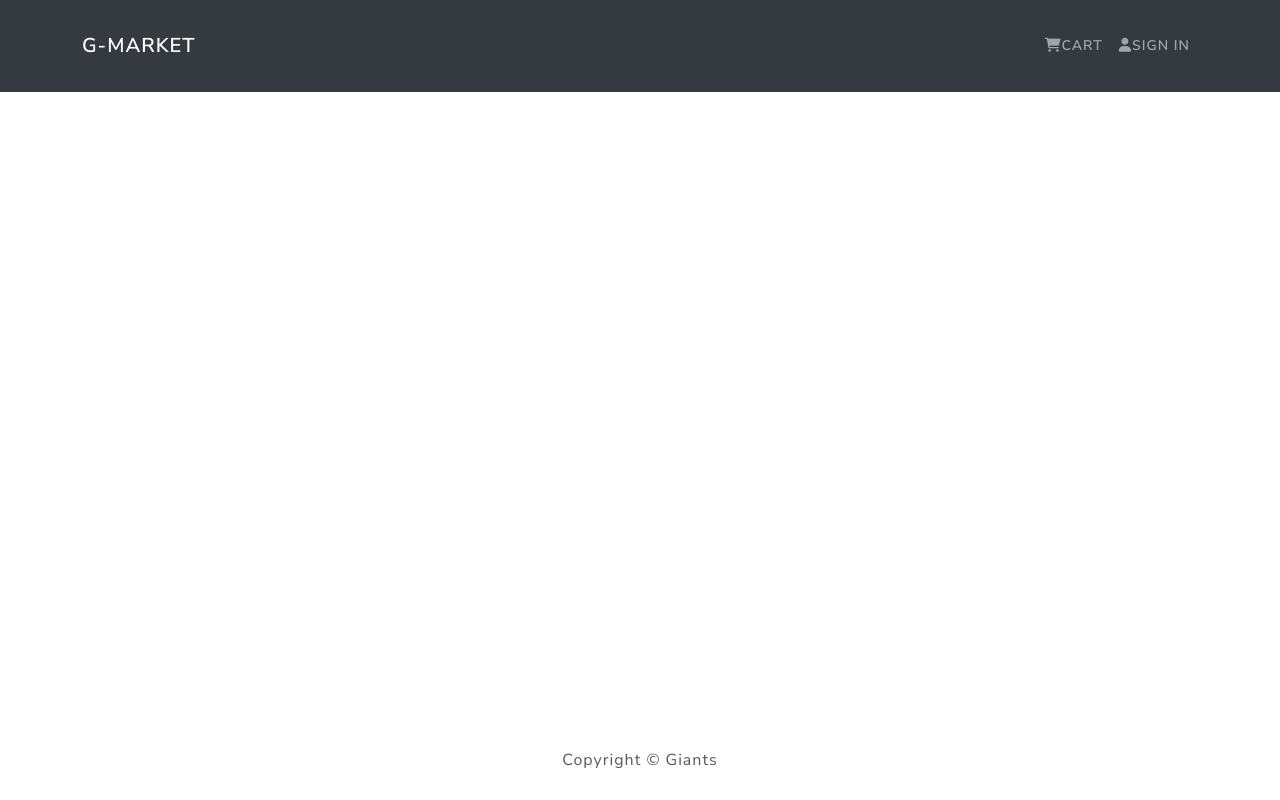
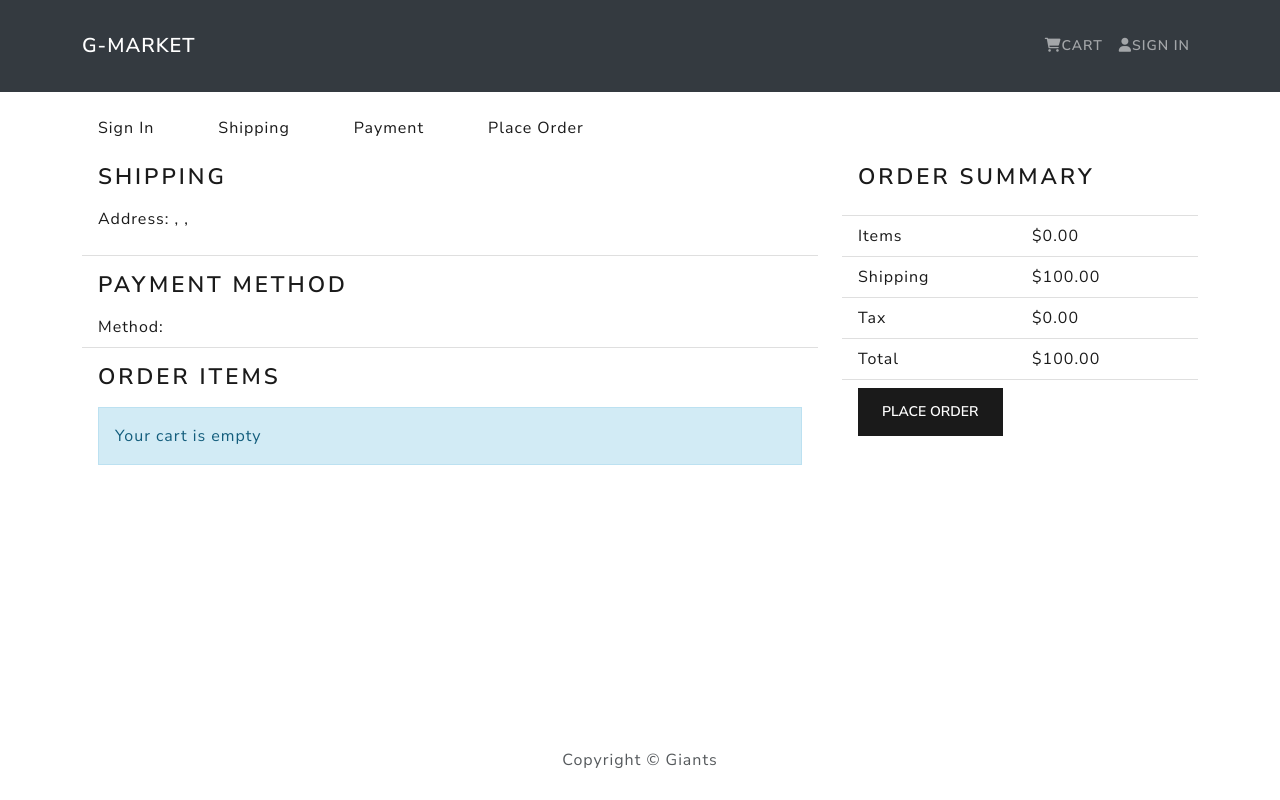
Before and after one commit to davidrwanda/G-market-frontend, a React (Create React App) app: page /placeorder in a window 1280 px wide. Built offline with nearby package versions, Linux system fonts and the light colour scheme.

Commit message:
placeorder

```diff
--- a/src/App.js
+++ b/src/App.js
@@ -11,6 +11,7 @@
 import LoginScreen from './screen/LoginScreen'
 import RegisterScreen from './screen/RegisterScreen'
 import ProfileScreen from './screen/ProfileScreen'
+import PlaceorderScreen from './screen/PlaceorderScreen'
 
 const App = () => {
   return (
@@ -29,6 +30,7 @@
             <Route path='/cart/:id/' element={<CartScreen />} />
             <Route path='/shipping' element={<ShippingScreen />} />
             <Route path='/payment' element={<PaymentScreen />} />
+            <Route path='/placeorder' element={<PlaceorderScreen />} />
           </Routes>
         </Container>
       </main>
--- a/src/constants/cartConstants.js
+++ b/src/constants/cartConstants.js
@@ -1,4 +1,4 @@
 export const CART_ADD_ITEM = 'CART_ADD_ITEM'
 export const CART_REMOVE_ITEM = 'CART_REMOVE_ITEM'
-export const CART_SAVE_SHIPPING_ADDRESS = 'CART_REMOVE_ITEM'
+export const CART_SAVE_SHIPPING_ADDRESS = 'CART_SAVE_SHIPPING_ADDRESS'
 export const CART_SAVE_PAYMENT_METHOD = 'CART_SAVE_PAYMENT_METHOD'
--- a/src/screen/CartScreen.js
+++ b/src/screen/CartScreen.js
@@ -20,7 +20,7 @@
     dispatch(removeFromCart(id))
   }
   const checkoutHandler=()=>{
-      navigate('/login/:shipping')
+      navigate('/shipping')
   }
   return (
     <Row>
--- /dev/null
+++ b/src/screen/PlaceorderScreen.js
@@ -0,0 +1,127 @@
+import React, { useState } from 'react'
+import { useDispatch, useSelector } from 'react-redux'
+import { Form, Button, Col, Row, ListGroup, Image, Card } from 'react-bootstrap'
+import { Link, useParams, useNavigate, useLocation } from 'react-router-dom'
+import Message from '../components/Message'
+import CheckoutSteps from '../components/CheckoutSteps'
+const PlaceorderScreen = () => {
+  const cart = useSelector((state) => state.cart)
+  // calculate prices
+  const addDecimals = (num) => {
+    return (Math.round(num * 100) / 100).toFixed(2)
+  }
+  cart.itemsPrice = addDecimals(
+    cart.cartItems.reduce((acc, item) => acc + item.price * item.qty, 0)
+  )
+  cart.shippingPrice = addDecimals(cart.itemsPrice > 100 ? 0 : 100)
+  cart.taxPrice = addDecimals(Number(0.15 * cart.itemsPrice))
+  cart.totalPrice = (
+    Number(cart.itemsPrice) +
+    Number(cart.shippingPrice) +
+    Number(cart.taxPrice)
+  ).toFixed(2)
+  const placeOrderHandler = () => {
+    console.log('place order')
+  }
+  return (
+    <>
+      <CheckoutSteps step1 step2 step3 step4 />
+      <Row>
+        <Col>
+          <ListGroup variant='flush'>
+            <ListGroup.Item>
+              <h2>Shipping</h2>
+              <p>
+                <strong>Address</strong>
+                {': '}
+                {cart.shippingAddress.address}, {cart.shippingAddress.city}
+                {''}
+                {cart.shippingAddress.postalCode},{''}
+                {cart.shippingAddress.country}
+              </p>
+            </ListGroup.Item>
+            <ListGroup.Item>
+              <h2>Payment Method</h2>
+              <strong>Method: </strong>
+              {cart.paymentMethod}
+            </ListGroup.Item>
+            <ListGroup.Item>
+              <h2>Order items</h2>
+              {cart.cartItems.length === 0 ? (
+                <Message>Your cart is empty</Message>
+              ) : (
+                <ListGroup variant='flush'>
+                  {cart.cartItems.map((item, index) => (
+                    <ListGroup.Item key={index}>
+                      <Row>
+                        <Col md={1}>
+                          <Image
+                            src={item.image}
+                            alt={item.name}
+                            fluid
+                            rounded
+                          />
+                        </Col>
+                        <Col>
+                          <Link to={`/product/${item.product}`}>
+                            {item.name}
+                          </Link>
+                        </Col>
+                        <Col md={4}>
+                          {item.qty} x ${item.price} = ${item.qty * item.price}
+                        </Col>
+                      </Row>
+                    </ListGroup.Item>
+                  ))}
+                </ListGroup>
+              )}
+            </ListGroup.Item>
+          </ListGroup>
+        </Col>
+        <Col md={4}>
+          <ListGroup variant='flush'>
+            <ListGroup.Item>
+              <h2>Order Summary</h2>
+            </ListGroup.Item>
+            <ListGroup.Item>
+              <Row>
+                <Col>Items</Col>
+                <Col>${cart.itemsPrice}</Col>
+              </Row>
+            </ListGroup.Item>
+            <ListGroup.Item>
+              <Row>
+                <Col>Shipping</Col>
+                <Col>${cart.shippingPrice}</Col>
+              </Row>
+            </ListGroup.Item>
+            <ListGroup.Item>
+              <Row>
+                <Col>Tax</Col>
+                <Col>${cart.taxPrice}</Col>
+              </Row>
+            </ListGroup.Item>
+            <ListGroup.Item>
+              <Row>
+                <Col>Total</Col>
+                <Col>${cart.totalPrice}</Col>
+              </Row>
+            </ListGroup.Item>
+            <ListGroup.Item>
+              <Button
+                type='button'
+                className='btn-block'
+                disabled={cart.cartItems === 0}
+                onClick={placeOrderHandler}
+              >
+                Place Order
+              </Button>
+            </ListGroup.Item>
+          </ListGroup>
+        </Col>
+      </Row>
+    </>
+  )
+}
+
+export default PlaceorderScreen
```
Also changed, not shown: src/reducers/cartReducer.js (+16 -8 lines).
